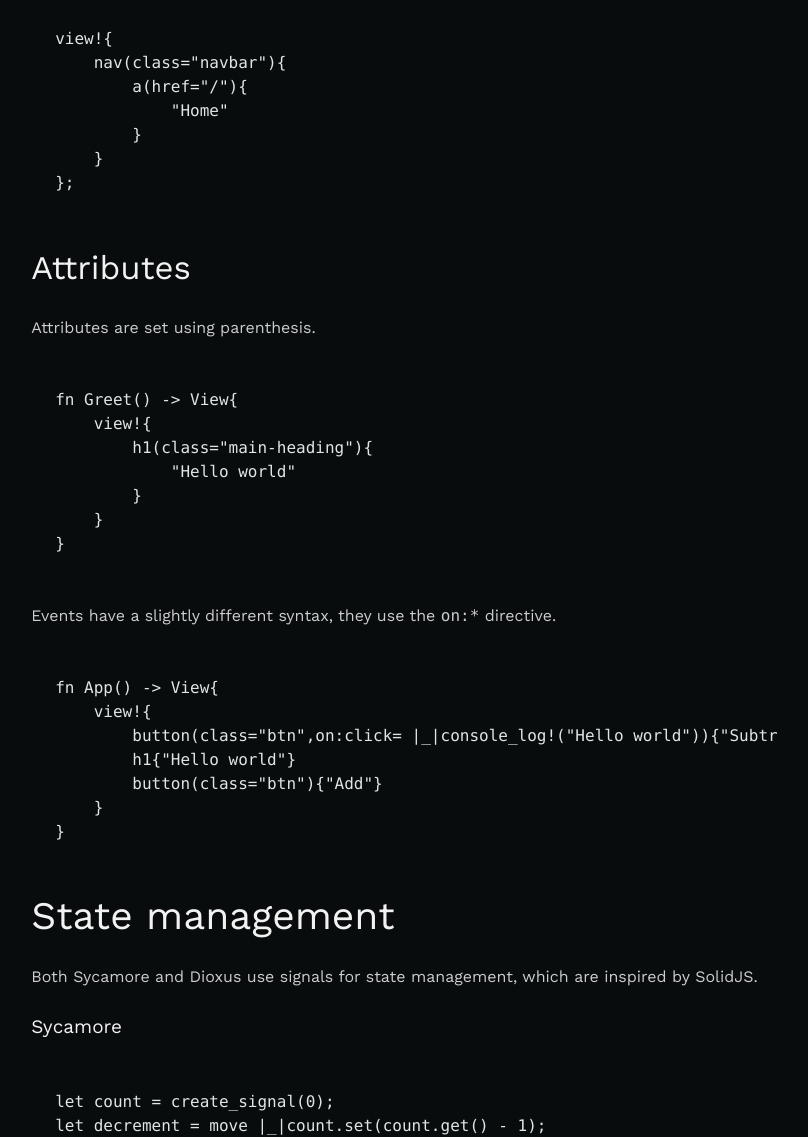
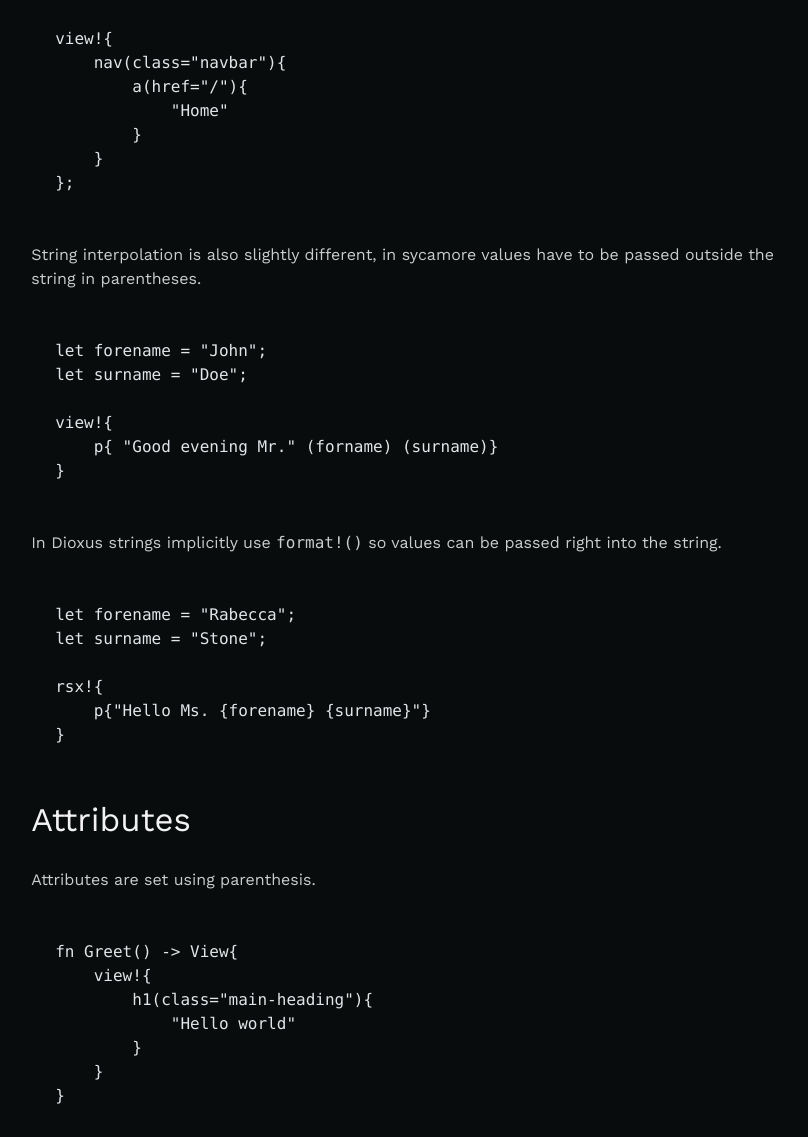
Before and after one commit to snubwoody/wakunguma.com, an Astro site: page /blog/rust-frontend-frameworks in a window 1280 px wide. Shown: the part 2711-3848 px from the top of the page, without its empty margins (114-922 px from the left). Built offline with nearby package versions, Linux system fonts and the light colour scheme; Astro itself is replaced by a stand-in of ours; code samples lack their colours.

Commit message:
update post

````diff
--- a/src/pages/blog/rust-frontend-frameworks.md
+++ b/src/pages/blog/rust-frontend-frameworks.md
@@ -77,6 +77,26 @@
 };
 ```
 
+String interpolation is also slightly different, in sycamore values have to be passed outside the string in parentheses.
+
+```rust
+let forename = "John";
+let surname = "Doe";
+
+view!{
+	p{ "Good evening Mr." (forname) (surname)}
+}
+```
+
+In Dioxus strings implicitly use `format!()` so values can be passed right into the string.
+```rust
+let forename = "Rabecca";
+let surname = "Stone";
+
+rsx!{
+	p{"Hello Ms. {forename} {surname}"}
+}
+```
 
 ### Attributes
 Attributes are set using parenthesis.
@@ -131,3 +151,6 @@
 ## Mobile support
 
 ## Assets
+
+## Conclusion
+Dioxus has much better IDE support.
````
